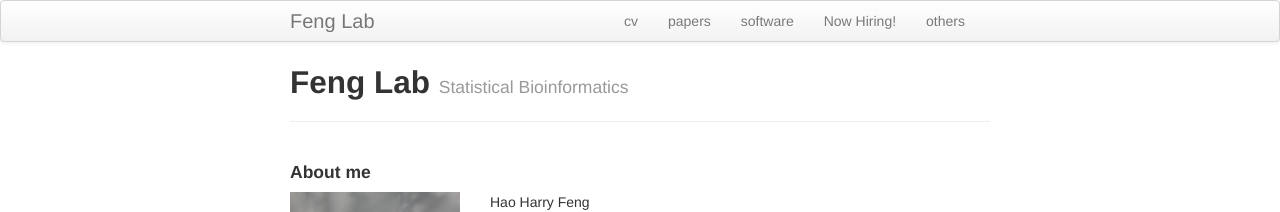
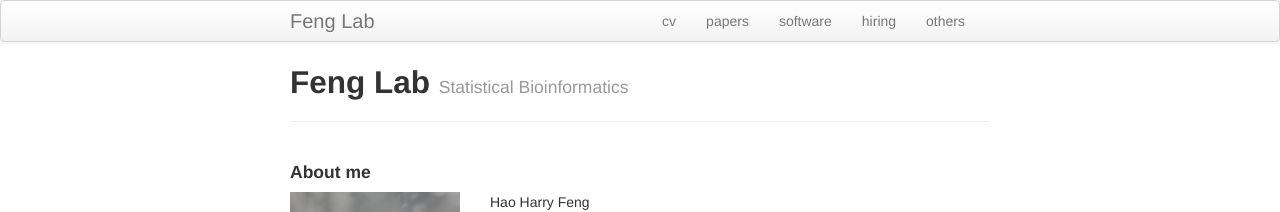
Before and after one commit to haoharryfeng/testpage4, a Jekyll site: the page built from index.md, in a window 1280 px wide. Shown: the top 212 px of the page. Built offline with Jekyll 4.4.1, drawn with Linux system fonts in a browser that asks for light colours.

Commit message:
Update default.html

```diff
--- a/_includes/themes/twitter/default.html
+++ b/_includes/themes/twitter/default.html
@@ -36,7 +36,7 @@
               <li><a href="{{ BASE_PATH }}/Feng_cv.pdf">cv</a></li>
               <li><a href="{{ BASE_PATH }}/papers.html">papers</a></li>
               <li><a href="{{ BASE_PATH }}/software.html">software</a></li>
-              <li><a href="{{ BASE_PATH }}/hire.html">Now Hiring!</a></li>
+              <li><a href="{{ BASE_PATH }}/hire.html">hiring</a></li>
 			  <li><a href="{{ BASE_PATH }}/others.html">others</a></li>
             </ul>
         </div>
```
